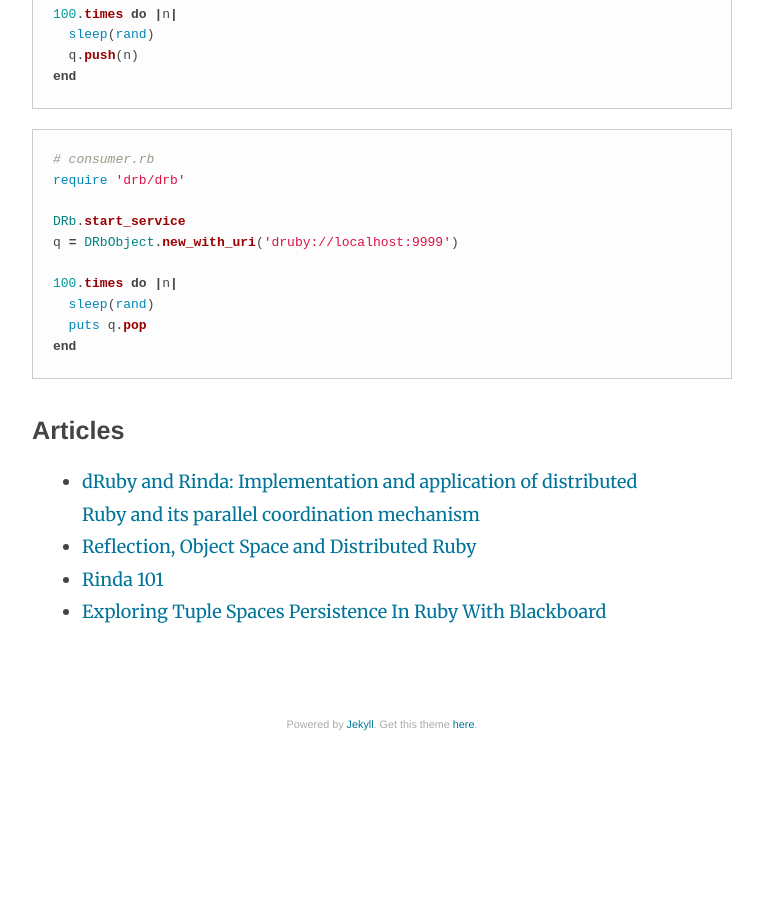
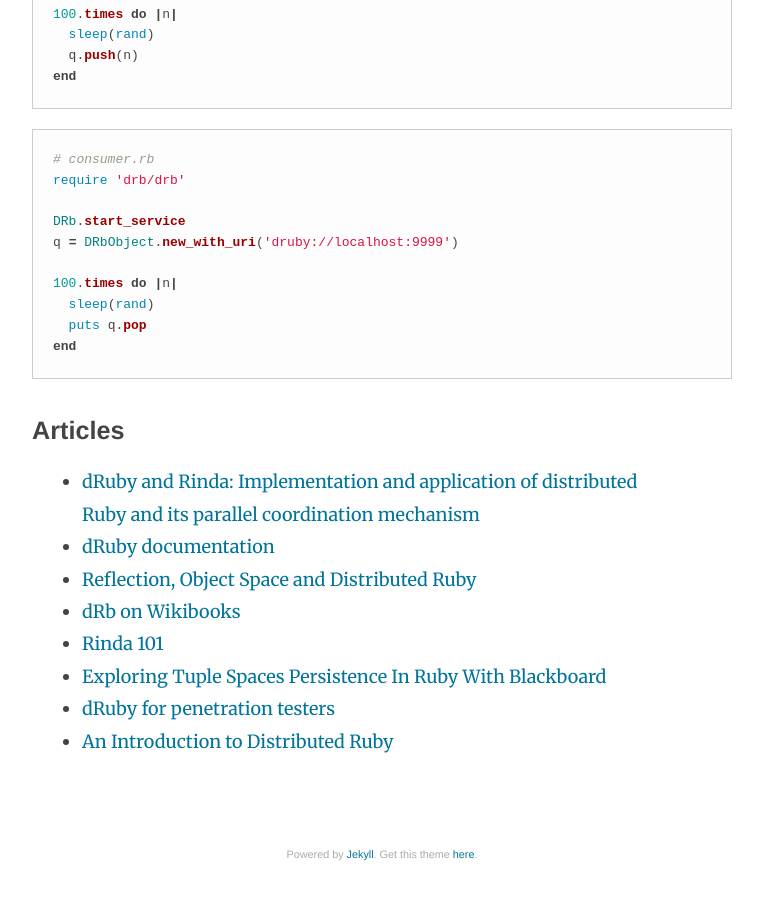
Before and after one commit to nithinbekal/nithinbekal.github.io, a Jekyll site: the page built from notes/druby.md, in a window 1280 px wide and 900 px high, scrolled down 1191 px. Shown: the whole window, without its empty margins (258-1021 px from the left). Built offline with Jekyll 4.4.1, drawn with Linux system fonts in a browser that asks for light colours; before the commit the page ends 1961 px from its top, so only the background shows below that; some of the changed text lies outside the part shown.

Commit message:
Add more references

```diff
--- a/notes/druby.md
+++ b/notes/druby.md
@@ -1,6 +1,6 @@
 ---
 layout: page
-title: "dRuby"
+title: "Distributed Ruby (DRb)"
 date:  2015-12-08 22:29:26
 ---
 
@@ -66,6 +66,10 @@ end
 ### Articles
 
 * [dRuby and Rinda: Implementation and application of distributed Ruby and its parallel coordination mechanism](http://www.druby.org/imaco_doc/ijpp_text_en.html)
+* [dRuby documentation](http://ruby-doc.org/stdlib-2.3.0_preview1/libdoc/drb/rdoc/DRb.html)
 * [Reflection, Object Space and Distributed Ruby](http://ruby-doc.com/docs/ProgrammingRuby/html/ospace.html)
+* [dRb on Wikibooks](https://en.wikibooks.org/wiki/Ruby_Programming/Standard_Library/DRb)
 * [Rinda 101](https://blog.8thlight.com/jim-suchy/2008/02/11/rinda-101.html)
 * [Exploring Tuple Spaces Persistence In Ruby With Blackboard](http://www.infoq.com/news/2009/07/tuple-space-blackboard)
+* [dRuby for penetration testers](http://blog.recurity-labs.com/archives/2011/05/12/druby_for_penetration_testers/)
+* [An Introduction to Distributed Ruby](http://ruby.about.com/od/advancedruby/a/drb.htm)
```
